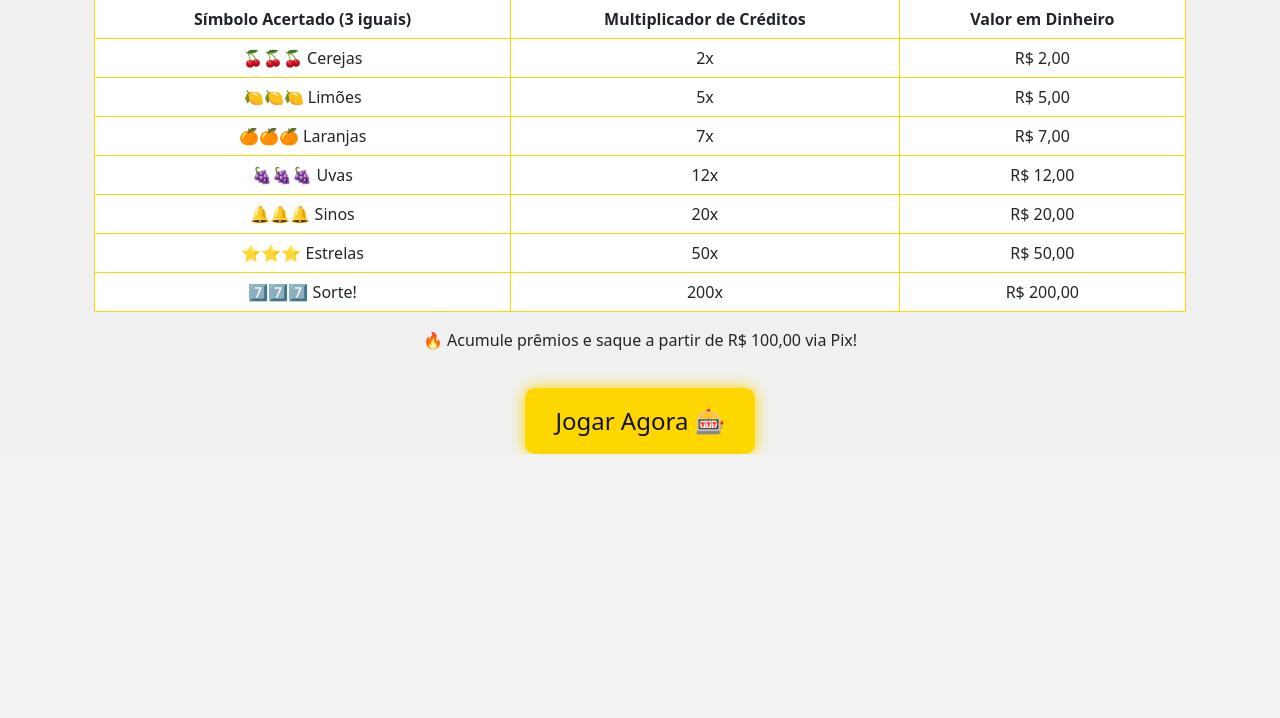
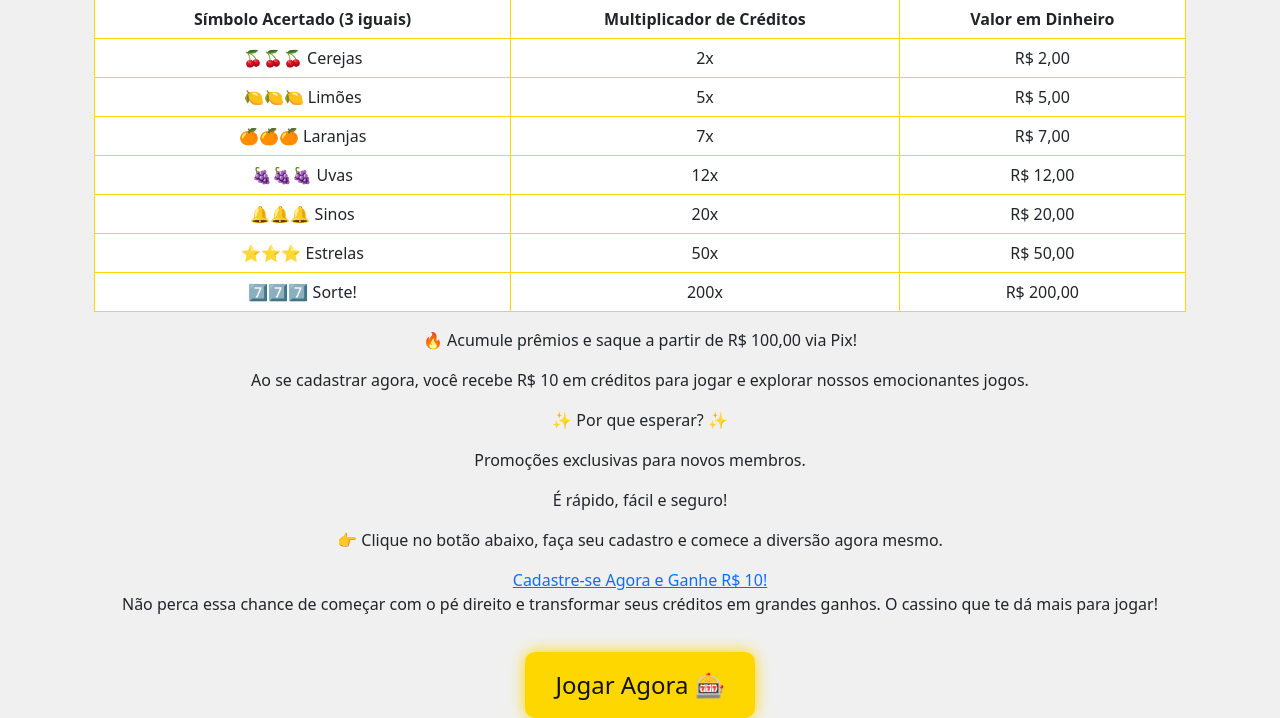
Before and after one commit to santosgv/cassino, a Django app: page / in a window 1280 px wide. Shown: the part 687-1405 px from the top of the page. Before the commit the page ends 1141 px from the top, so only its background shows below. Run offline with Django 5.2, Linux system fonts and the light colour scheme.

Commit message:
novo ajuste

```diff
--- a/Core/utils.py
+++ b/Core/utils.py
@@ -17,7 +17,7 @@ def manage_risk(user_id, bet_amount, possible_payouts):
         2: [70, 20, 5, 3, 1, 0.5, 0.5],
         3: [50, 30, 10, 5, 3, 1.5, 0.5],
         4: [30, 30, 20, 10, 5, 3, 2.5],
-        5: [5, 5, 30, 25, 20, 10, 5]
+        5: [15, 15, 20, 20, 10, 10, 10]
     }
 
     base_weights = level_weights.get(user_credit.level, level_weights[1])  # Evita erro se nível for inválido
@@ -36,7 +36,7 @@ def manage_risk(user_id, bet_amount, possible_payouts):
     # 🔢 Simulação de múltiplas rodadas para verificar retorno esperado
     simulated_wins = 0
     simulated_losses = 0
-    for _ in range(10000):  # Simulação com 10.000 rodadas
+    for _ in range(2000):  # Simulação com 10.000 rodadas
         result = random.choices(
             list(possible_payouts[user_credit.level]),
             weights=normalized_weights,
@@ -63,4 +63,6 @@ def manage_risk(user_id, bet_amount, possible_payouts):
         k=3
     )
 
+    print(f' Possibilidade de vitoria {simulated_wins}')
+    print(f' Possibilidade de perca {simulated_losses}')
     return result
--- a/Core/views.py
+++ b/Core/views.py
@@ -12,7 +12,7 @@ from django.core.paginator import Paginator
 from .utils import  manage_risk,get_bet_amount
 from django.views.decorators.csrf import csrf_exempt
 
-
+MAX_WIN = 100
 MIN_WITHDRAWAL = 100
 
 # Lista dos pacotes disponíveis
@@ -82,7 +82,7 @@ def spin(request):
         }
 
         multiplier = multipliers.get(symbol, 0)
-        credits_won = bet_amount * multiplier
+        credits_won = min(bet_amount * multiplier, MAX_WIN)
         user_credit.credits += credits_won
         user_credit.update_stats(bet_amount, 1)
 
--- a/accounts/templates/accounts/home.html
+++ b/accounts/templates/accounts/home.html
@@ -96,6 +96,15 @@ th, td {
               </table>
             </div>
               <p>🔥 Acumule prêmios e saque a partir de R$ 100,00 via Pix!</p>
+              <p>Ao se cadastrar agora, você recebe R$ 10 em créditos para jogar e explorar nossos emocionantes jogos.</p>
+              <p>✨ Por que esperar? ✨</p>
+              <p>Promoções exclusivas para novos membros.</p>
+              <p>É rápido, fácil e seguro!</p>
+              <p>👉 Clique no botão abaixo, faça seu cadastro e comece a diversão agora mesmo.</p>
+
+                <a href="http://0.0.0.0:5000/register?ref=b19996da-2fa2-483a-9ac8-c8f9fb664265">Cadastre-se Agora e Ganhe R$ 10!</a>
+
+               <p>Não perca essa chance de começar com o pé direito e transformar seus créditos em grandes ganhos. O cassino que te dá mais para jogar!</p>
           </div>
           <div class="play-button">
               <a href="{% url 'Accounts:login' %}">Jogar Agora 🎰</a>
--- a/templates/base.html
+++ b/templates/base.html
@@ -79,6 +79,9 @@
                     justify-content: center;
 
         }
+        .nav-link:focus, .nav-link:hover {
+    color: gold;
+}
                 </style>
 
     {% block 'head' %}
```
Also changed, not shown: Core/models.py (+0 -7 lines).
